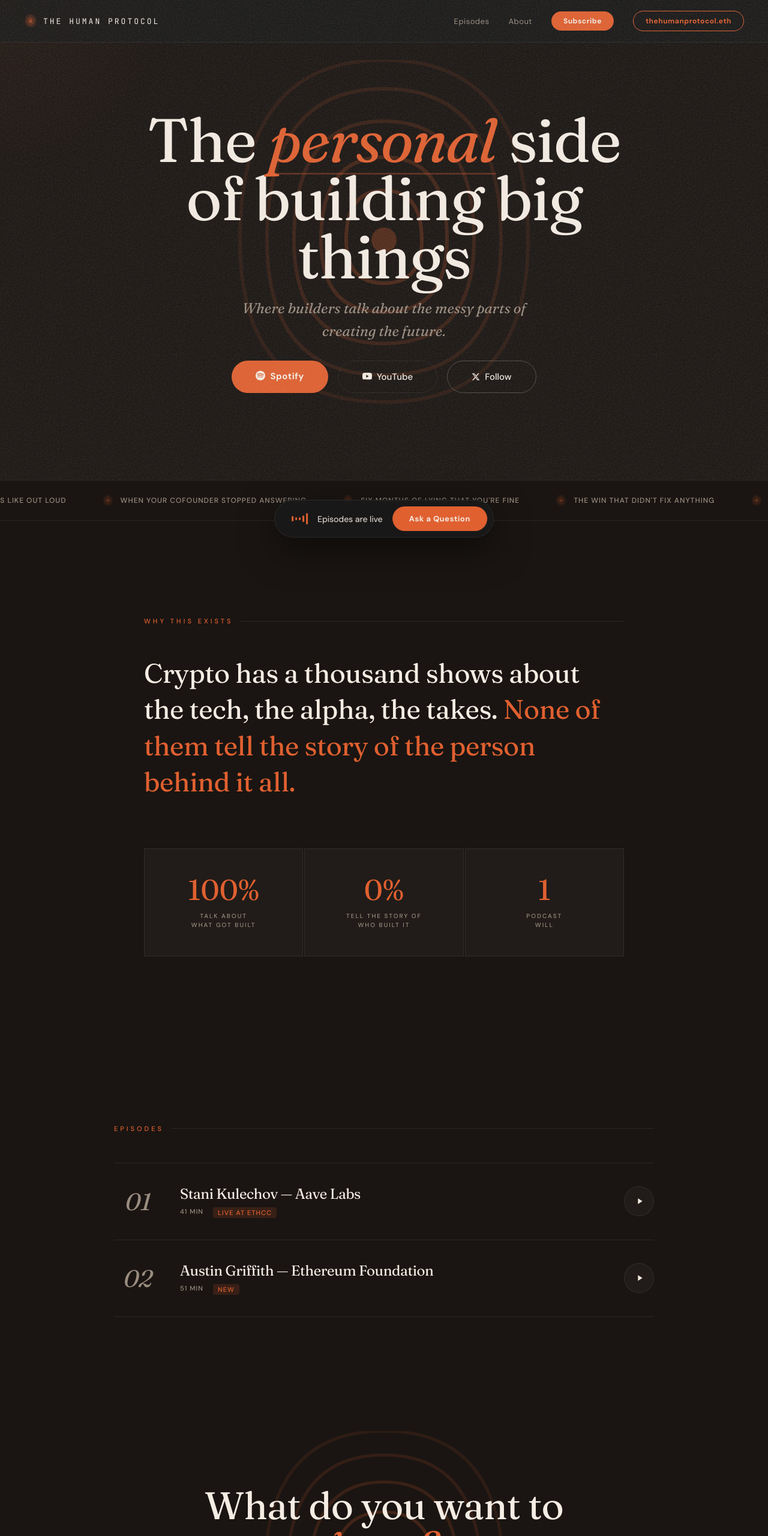
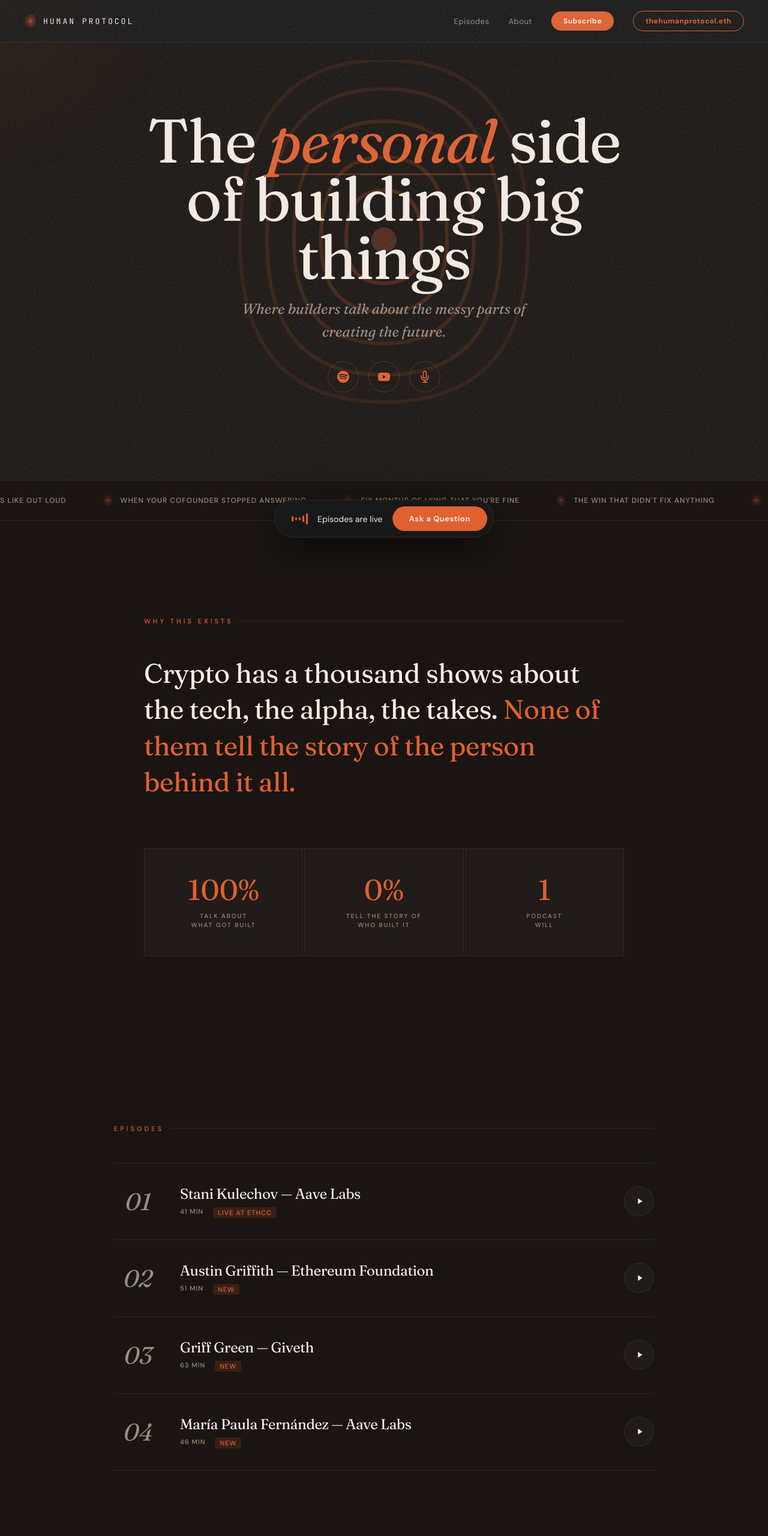
Before and after one commit to sim-pop/humanprotocol-site, a website: page index.html in a window 1280 px wide. Shown: the top 2560 px of the page at 60% size. Drawn offline with Linux system fonts and the light colour scheme; a script that the page names is missing.

Commit message:
Change title and branding from 'The Human Protocol' to 'Human Protocol'

```diff
--- a/index.html
+++ b/index.html
@@ -3,7 +3,7 @@
 <head>
 <meta charset="UTF-8">
 <meta name="viewport" content="width=device-width, initial-scale=1.0">
-<title>The Human Protocol | The Personal Side of Building Big Things</title>
+<title>Human Protocol | The Personal Side of Building Big Things</title>
 <meta name="description" content="A podcast where builders talk about the messy parts of creating the future. Real conversations about the doubts, the pivots, and the conversations that stay offline. Hosted by Simona Pop.">
 <meta name="keywords" content="podcast, founders, builders, crypto, web3, startup, entrepreneurship, mental health, burnout, tech, human side of tech, Simona Pop, building in public">
 <meta name="author" content="Simona Pop">
@@ -13,16 +13,16 @@
 <!-- Open Graph -->
 <meta property="og:type" content="website">
 <meta property="og:url" content="https://www.thehumanprotocol.xyz/">
-<meta property="og:title" content="The Human Protocol | The Personal Side of Building Big Things">
+<meta property="og:title" content="Human Protocol | The Personal Side of Building Big Things">
 <meta property="og:description" content="A podcast where builders talk about the messy parts of creating the future. The doubts. The pivots. The conversations that stay offline. Hosted by Simona Pop.">
-<meta property="og:site_name" content="The Human Protocol">
+<meta property="og:site_name" content="Human Protocol">
 <meta property="og:locale" content="en_US">
 
 <!-- Twitter Card -->
 <meta name="twitter:card" content="summary_large_image">
 <meta name="twitter:site" content="@_humanprotocol">
 <meta name="twitter:creator" content="@Sim_Pop">
-<meta name="twitter:title" content="The Human Protocol | The Personal Side of Building Big Things">
+<meta name="twitter:title" content="Human Protocol | The Personal Side of Building Big Things">
 <meta name="twitter:description" content="A podcast where builders talk about the messy parts of creating the future. The doubts. The pivots. The conversations that stay offline.">
 <meta name="twitter:image" content="https://www.thehumanprotocol.xyz/og-image.jpg">
 <meta property="og:image" content="https://www.thehumanprotocol.xyz/og-image.jpg">
@@ -34,7 +34,7 @@
 {
   "@context": "https://schema.org",
   "@type": "PodcastSeries",
-  "name": "The Human Protocol",
+  "name": "Human Protocol",
   "description": "A podcast where builders talk about the messy parts of creating the future. Real conversations about the doubts, the pivots, and the conversations that stay offline.",
   "url": "https://www.thehumanprotocol.xyz",
   "author": {
@@ -87,6 +87,8 @@ nav{position:fixed;top:0;left:0;right:0;z-index:100;padding:18px 40px;display:fl
 .btn-primary:hover::before{opacity:1}
 .btn-secondary{background:transparent;color:var(--fg);padding:16px 40px;border-radius:100px;text-decoration:none;font-weight:500;font-size:15px;border:1px solid var(--card-border);transition:all .3s;cursor:pointer}
 .btn-secondary:hover{border-color:var(--muted);background:rgba(255,255,255,.03)}
+.btn-icon{width:52px;height:52px;border-radius:50%;border:1px solid rgba(224,96,48,.3);display:flex;align-items:center;justify-content:center;color:var(--accent);text-decoration:none;transition:all .3s}
+.btn-icon:hover{border-color:var(--accent);color:var(--fg);background:rgba(224,96,48,.15);transform:translateY(-2px)}
 .hero-scroll{position:absolute;bottom:40px;display:flex;flex-direction:column;align-items:center;gap:8px;opacity:0;animation:fadeUp .8s 1.5s forwards;z-index:2}
 .hero-scroll span{font-family:var(--mono);font-size:10px;letter-spacing:3px;text-transform:uppercase;color:var(--muted)}
 .scroll-line{width:1px;height:50px;background:linear-gradient(to bottom,var(--accent),transparent);animation:scrollPulse 2s ease-in-out infinite}
@@ -154,6 +156,10 @@ nav{position:fixed;top:0;left:0;right:0;z-index:100;padding:18px 40px;display:fl
 .host-name-link:hover{color:var(--accent-glow);text-shadow:0 0 20px rgba(212,95,60,.3)}
 .host-bio{color:var(--muted);line-height:1.8;font-size:15px}
 .host-bio em{color:var(--fg);font-style:normal}
+.host-follow{display:flex;gap:16px;margin-top:24px}
+.host-follow-btn{display:flex;align-items:center;gap:10px;padding:14px 28px;border:1px solid rgba(154,141,128,.3);border-radius:100px;color:var(--muted);text-decoration:none;font-family:var(--sans);font-weight:500;font-size:13px;letter-spacing:1px;text-transform:uppercase;transition:all .3s}
+.host-follow-btn:hover{border-color:var(--accent);color:var(--fg);background:rgba(224,96,48,.05);transform:translateY(-2px)}
+.host-follow-btn svg{opacity:.7}
 footer{padding:40px;border-top:1px solid var(--card-border);display:flex;justify-content:space-between;align-items:center}
 .footer-left{font-family:var(--sans);font-size:11px;color:var(--muted);letter-spacing:1px;display:flex;align-items:center;gap:10px}
 .footer-left svg{width:22px;height:22px}
@@ -208,6 +214,8 @@ nav{padding:12px 16px}
 .host-avatar{width:100px;height:100px}
 .host-avatar svg{width:80px;height:80px}
 .host-bio{font-size:14px}
+.host-follow{flex-wrap:wrap;justify-content:center;gap:10px}
+.host-follow-btn{padding:10px 20px;font-size:11px}
 footer{flex-direction:column;gap:16px;text-align:center;padding:30px 20px}
 .footer-socials{justify-content:center}
 .float-bar{left:12px;right:12px;bottom:12px;transform:translateX(0) translateY(120px);padding:8px 8px 8px 16px;gap:8px;justify-content:center}
@@ -241,7 +249,7 @@ footer{flex-direction:column;gap:16px;text-align:center;padding:30px 20px}
 </defs></svg>
 
 <nav>
-<a href="#" class="nav-logo"><svg><use href="#fp-small"/></svg>The Human Protocol</a>
+<a href="#" class="nav-logo"><svg><use href="#fp-small"/></svg>Human Protocol</a>
 <div class="nav-links">
 <a href="#episodes">Episodes</a>
 <a href="#about">About</a>
@@ -255,9 +263,9 @@ footer{flex-direction:column;gap:16px;text-align:center;padding:30px 20px}
 <h1>The <em>personal</em> side of building big things</h1>
 <p class="hero-sub-mono">Where builders talk about the messy parts of creating the future.</p>
 <div class="hero-actions">
-<a href="https://open.spotify.com/show/5EUaUa1LRZWUCK1GlVdf8F" target="_blank" rel="noopener" class="btn-primary"><svg width="16" height="16" viewBox="0 0 24 24" fill="currentColor" style="margin-right:8px;vertical-align:-2px"><path d="M12 0C5.4 0 0 5.4 0 12s5.4 12 12 12 12-5.4 12-12S18.66 0 12 0zm5.521 17.34c-.24.359-.66.48-1.021.24-2.82-1.74-6.36-2.101-10.561-1.141-.418.122-.779-.179-.899-.539-.12-.421.18-.78.54-.9 4.56-1.021 8.52-.6 11.64 1.32.42.18.479.659.301 1.02zm1.44-3.3c-.301.42-.841.6-1.262.3-3.239-1.98-8.159-2.58-11.939-1.38-.479.12-1.02-.12-1.14-.6-.12-.48.12-1.021.6-1.141C9.6 9.9 15 10.561 18.72 12.84c.361.181.54.78.241 1.2zm.12-3.36C15.24 8.4 8.82 8.16 5.16 9.301c-.6.179-1.2-.181-1.38-.721-.18-.601.18-1.2.72-1.381 4.26-1.26 11.28-1.02 15.721 1.621.539.3.719 1.02.419 1.56-.299.421-1.02.599-1.559.3z"/></svg>Spotify</a>
-<a href="https://www.youtube.com/@TheHumanProtocolPod" target="_blank" rel="noopener" class="btn-secondary"><svg width="16" height="16" viewBox="0 0 24 24" fill="currentColor" style="margin-right:8px;vertical-align:-2px"><path d="M23.498 6.186a3.016 3.016 0 0 0-2.122-2.136C19.505 3.545 12 3.545 12 3.545s-7.505 0-9.377.505A3.017 3.017 0 0 0 .502 6.186C0 8.07 0 12 0 12s0 3.93.502 5.814a3.016 3.016 0 0 0 2.122 2.136c1.871.505 9.376.505 9.376.505s7.505 0 9.377-.505a3.015 3.015 0 0 0 2.122-2.136C24 15.93 24 12 24 12s0-3.93-.502-5.814zM9.545 15.568V8.432L15.818 12l-6.273 3.568z"/></svg>YouTube</a>
-<a href="https://x.com/_humanprotocol" target="_blank" rel="noopener" class="btn-secondary" style="border-color:rgba(245,237,228,.25);color:var(--fg)"><svg width="14" height="14" viewBox="0 0 24 24" fill="currentColor" style="margin-right:8px;vertical-align:-2px"><path d="M18.244 2.25h3.308l-7.227 8.26 8.502 11.24H16.17l-5.214-6.817L4.99 21.75H1.68l7.73-8.835L1.254 2.25H8.08l4.713 6.231zm-1.161 17.52h1.833L7.084 4.126H5.117z"/></svg>Follow</a>
+<a href="https://open.spotify.com/show/5EUaUa1LRZWUCK1GlVdf8F" target="_blank" rel="noopener" class="btn-icon" title="Spotify"><svg width="20" height="20" viewBox="0 0 24 24" fill="currentColor"><path d="M12 0C5.4 0 0 5.4 0 12s5.4 12 12 12 12-5.4 12-12S18.66 0 12 0zm5.521 17.34c-.24.359-.66.48-1.021.24-2.82-1.74-6.36-2.1-10.561-1.14-.418.12-.779-.18-.899-.54-.12-.42.18-.78.54-.9 4.56-1.02 8.52-.6 11.64 1.32.42.18.479.66.301 1.02zm1.44-3.3c-.301.42-.841.6-1.262.3-3.239-1.98-8.159-2.58-11.939-1.38-.479.12-1.02-.12-1.14-.6-.12-.48.12-1.021.6-1.141 4.38-1.32 9.78-.68 13.5 1.56.36.18.54.78.241 1.2zm.12-3.36C15.24 8.4 8.82 8.16 5.16 9.3c-.6.18-1.2-.18-1.38-.72-.18-.6.18-1.2.72-1.38 4.26-1.26 11.28-1.02 15.72 1.62.54.3.72 1.02.42 1.56-.3.42-1.02.6-1.56.3z"/></svg></a>
+<a href="https://www.youtube.com/@TheHumanProtocolPod" target="_blank" rel="noopener" class="btn-icon" title="YouTube"><svg width="20" height="20" viewBox="0 0 24 24" fill="currentColor"><path d="M23.498 6.186a3.016 3.016 0 0 0-2.122-2.136C19.505 3.545 12 3.545 12 3.545s-7.505 0-9.377.505A3.017 3.017 0 0 0 .502 6.186C0 8.07 0 12 0 12s0 3.93.502 5.814a3.016 3.016 0 0 0 2.122 2.136c1.871.505 9.376.505 9.376.505s7.505 0 9.377-.505a3.015 3.015 0 0 0 2.122-2.136C24 15.93 24 12 24 12s0-3.93-.502-5.814zM9.545 15.568V8.432L15.818 12l-6.273 3.568z"/></svg></a>
+<a href="https://podcasts.apple.com/" target="_blank" rel="noopener" class="btn-icon" title="Apple Podcasts"><svg width="20" height="20" viewBox="0 0 24 24" fill="none" stroke="currentColor" stroke-width="2" stroke-linecap="round" stroke-linejoin="round"><path d="M12 1a3 3 0 0 0-3 3v8a3 3 0 0 0 6 0V4a3 3 0 0 0-3-3z"/><path d="M19 10v2a7 7 0 0 1-14 0v-2"/><line x1="12" y1="19" x2="12" y2="23"/><line x1="8" y1="23" x2="16" y2="23"/></svg></a>
 </div>
 </div>
 </section>
@@ -307,6 +315,16 @@ Crypto has a thousand shows about the tech, the alpha, the takes.
 <div class="ep-info"><div class="ep-title">Austin Griffith — Ethereum Foundation</div><div class="ep-meta"><span>51 min</span><span class="ep-badge">New</span></div></div>
 <div class="ep-play"><svg viewBox="0 0 24 24"><polygon points="8,5 19,12 8,19"/></svg></div>
 </a>
+<a class="episode-card reveal" href="https://open.spotify.com/episode/7tGhJgxF9ZluPpyKq4L9aI" target="_blank" rel="noopener" style="opacity:1;pointer-events:auto">
+<div class="ep-number">03</div>
+<div class="ep-info"><div class="ep-title">Griff Green — Giveth</div><div class="ep-meta"><span>63 min</span><span class="ep-badge">New</span></div></div>
+<div class="ep-play"><svg viewBox="0 0 24 24"><polygon points="8,5 19,12 8,19"/></svg></div>
+</a>
+<a class="episode-card reveal" href="https://www.youtube.com/watch?v=4iufbfFmABs" target="_blank" rel="noopener" style="opacity:1;pointer-events:auto">
+<div class="ep-number">04</div>
+<div class="ep-info"><div class="ep-title">María Paula Fernández — Aave Labs</div><div class="ep-meta"><span>46 min</span><span class="ep-badge">New</span></div></div>
+<div class="ep-play"><svg viewBox="0 0 24 24"><polygon points="8,5 19,12 8,19"/></svg></div>
+</a>
 </div>
 </section>
 
@@ -325,13 +343,17 @@ Crypto has a thousand shows about the tech, the alpha, the takes.
 <div class="host-avatar"><svg><use href="#fp-small"/></svg></div>
 <div class="host-info">
 <h3>Hosted by <a href="https://x.com/Sim_Pop" target="_blank" rel="noopener" class="host-name-link">Simona Pop</a></h3>
-<p class="host-bio">Nine years in crypto, burnout, and a lot of therapy later &#8212; this podcast exists. <em style="white-space:nowrap">The Human Protocol</em> came from realizing that the conversations that actually changed something for me were never the polished ones &#8212; they were the raw ones, when someone finally said what they were really going through. This podcast is those conversations, recorded.</p>
+<p class="host-bio">Nine years in crypto, burnout, and a lot of therapy later &#8212; this podcast exists. <em style="white-space:nowrap">Human Protocol</em> came from realizing that the conversations that actually changed something for me were never the polished ones &#8212; they were the raw ones, when someone finally said what they were really going through. This podcast is those conversations, recorded.</p>
+<div class="host-follow">
+<a href="https://x.com/Sim_Pop" target="_blank" rel="noopener" class="host-follow-btn"><svg width="16" height="16" viewBox="0 0 24 24" fill="currentColor"><path d="M18.244 2.25h3.308l-7.227 8.26 8.502 11.24H16.17l-5.214-6.817L4.99 21.75H1.68l7.73-8.835L1.254 2.25H8.08l4.713 6.231zm-1.161 17.52h1.833L7.084 4.126H5.117z"/></svg>Follow @sim_pop</a>
+<a href="https://x.com/_humanprotocol" target="_blank" rel="noopener" class="host-follow-btn"><svg width="16" height="16" viewBox="0 0 24 24" fill="currentColor"><path d="M18.244 2.25h3.308l-7.227 8.26 8.502 11.24H16.17l-5.214-6.817L4.99 21.75H1.68l7.73-8.835L1.254 2.25H8.08l4.713 6.231zm-1.161 17.52h1.833L7.084 4.126H5.117z"/></svg>Follow the show</a>
+</div>
 </div>
 </div>
 </section>
 
 <footer>
-<div class="footer-left"><svg><use href="#fp-small"/></svg>&copy; 2026 The Human Protocol</div>
+<div class="footer-left"><svg><use href="#fp-small"/></svg>&copy; 2026 Human Protocol</div>
 <div class="footer-socials">
 <a href="https://x.com/_humanprotocol" target="_blank" rel="noopener" class="footer-x">
 <svg width="18" height="18" viewBox="0 0 24 24" fill="currentColor"><path d="M18.244 2.25h3.308l-7.227 8.26 8.502 11.24H16.17l-5.214-6.817L4.99 21.75H1.68l7.73-8.835L1.254 2.25H8.08l4.713 6.231zm-1.161 17.52h1.833L7.084 4.126H5.117z"/></svg>
@@ -376,7 +398,7 @@ Crypto has a thousand shows about the tech, the alpha, the takes.
 
 <div class="asset-page" id="asset-cover" style="width:1500px;height:500px;flex-direction:column">
 <a href="#" class="asset-close">✕ close</a>
-<div style="font-family:var(--serif);font-size:80px;color:var(--fg);letter-spacing:-2px;line-height:.95;font-weight:400">The Human Protocol</div>
+<div style="font-family:var(--serif);font-size:80px;color:var(--fg);letter-spacing:-2px;line-height:.95;font-weight:400">Human Protocol</div>
 <div style="font-family:var(--mono);font-size:18px;color:var(--accent);letter-spacing:1px;margin-top:22px;opacity:.9">The personal side of building big things</div>
 <div style="width:180px;height:1px;background:var(--accent);opacity:.25;margin-top:18px"></div>
 <div style="font-family:var(--mono);font-size:15px;color:var(--muted);letter-spacing:1px;margin-top:16px">hosted by Simona Pop</div>
```
